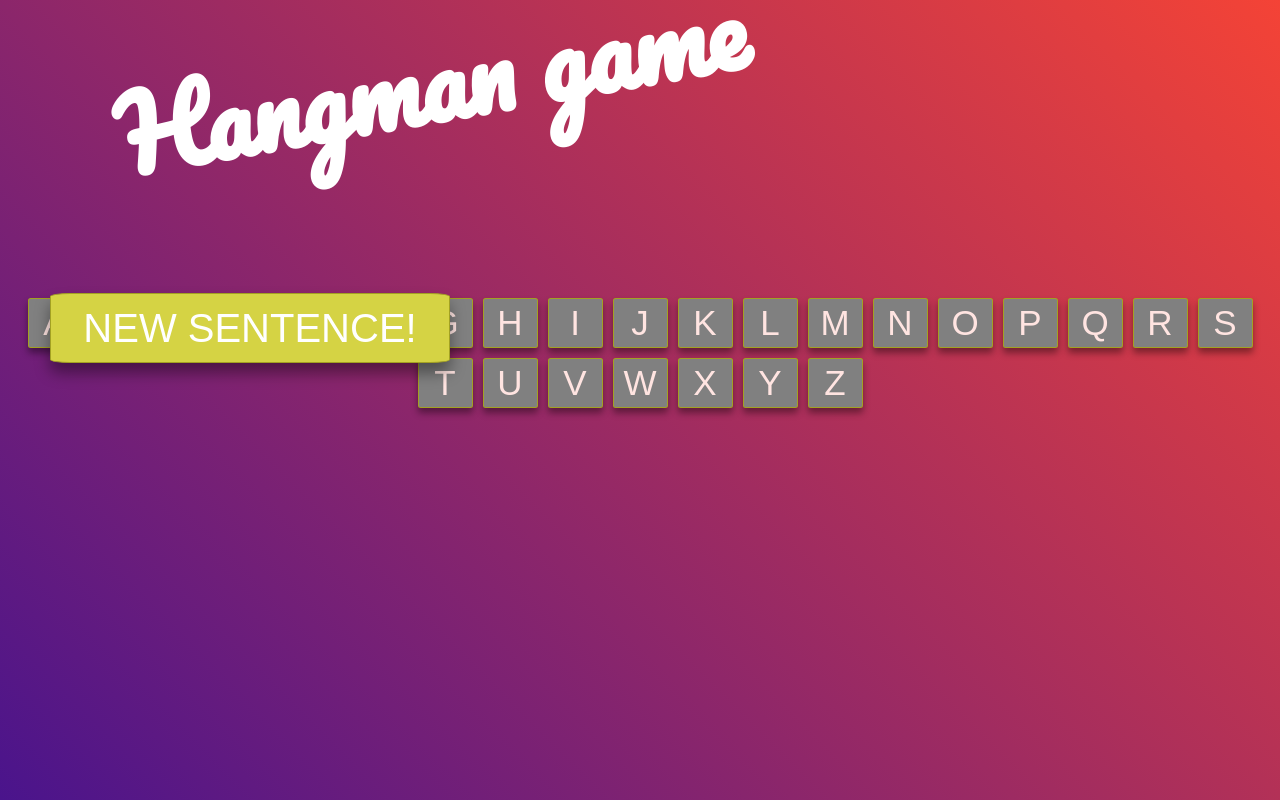
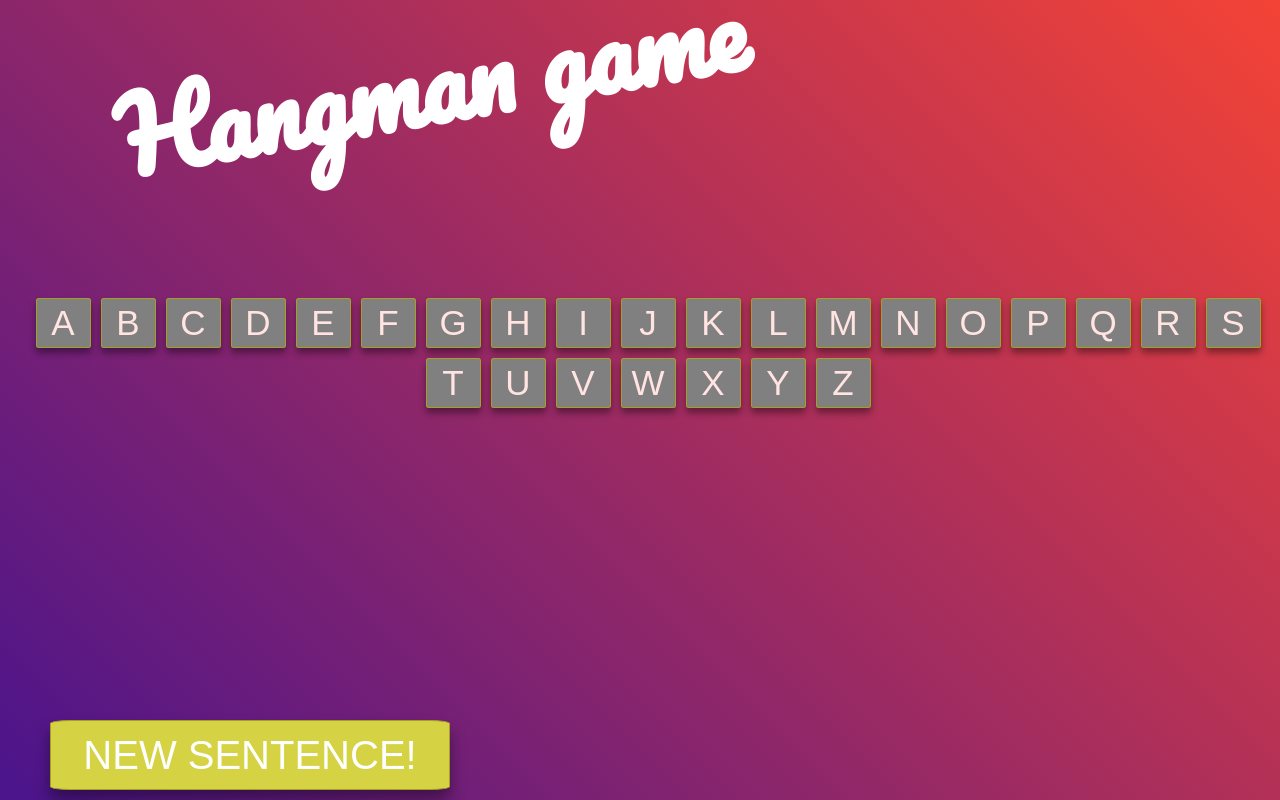
Before and after one commit to kacperfonder/Word-guess-game, a website: page index.html in a window 1280 px wide. Drawn offline with Linux system fonts and the light colour scheme; a web font is replaced by a local one.

Commit message:
improve btn event

```diff
--- a/CSS/main.css
+++ b/CSS/main.css
@@ -12,9 +12,10 @@ body {
     align-items: center;
     background-size: 100%;
     color: #ffffff;
+    width: 100vw;
 }
-div {
-    display: block;
+.game {
+    width: 100%
 }
 
 h1 {
@@ -28,7 +29,7 @@ h1 {
 text-transform: uppercase;
 text-align:center;
 display: inline-block;
-
+margin: 0 5px 0 5px;
 }
 
 .letter {
@@ -78,12 +79,14 @@ display: inline-block;
 }
 .sentence {
     margin-bottom: 70px;
+
     font-family: 'Open Sans', cursive;
     text-transform: uppercase;
     display: flex;
     align-items: center;
     text-align: center;
     justify-content: center;
+
 }
 button {
     text-transform: uppercase;
@@ -105,6 +108,7 @@ button:disabled {
     border-radius:5%;
     position: absolute;
     left: 50px;
+    bottom: 10px;
     width: 400px;
     height: 70px;
 
--- a/js/app.js
+++ b/js/app.js
@@ -27,6 +27,8 @@ const game = {
     eleLives: document.querySelector('.lives'),
     eleLetters: document.querySelector('.letters'),
     eleText: document.querySelector('.final-text'),
+    // canvas: document.getElementById('stickman'),
+    // ctx: canvas.getContext('2d'),
 
     generateButtons () {
         const alphabet = ['a','b','c','d','e','f','g','h','i','j','k','l','m','n','o','p','q','r','s','t','u','v','w','x','y','z']
@@ -96,7 +98,6 @@ const game = {
         }
     },
 
-
     showLives () {
         this.eleLives.innerHTML = this.lives;
     },
```
